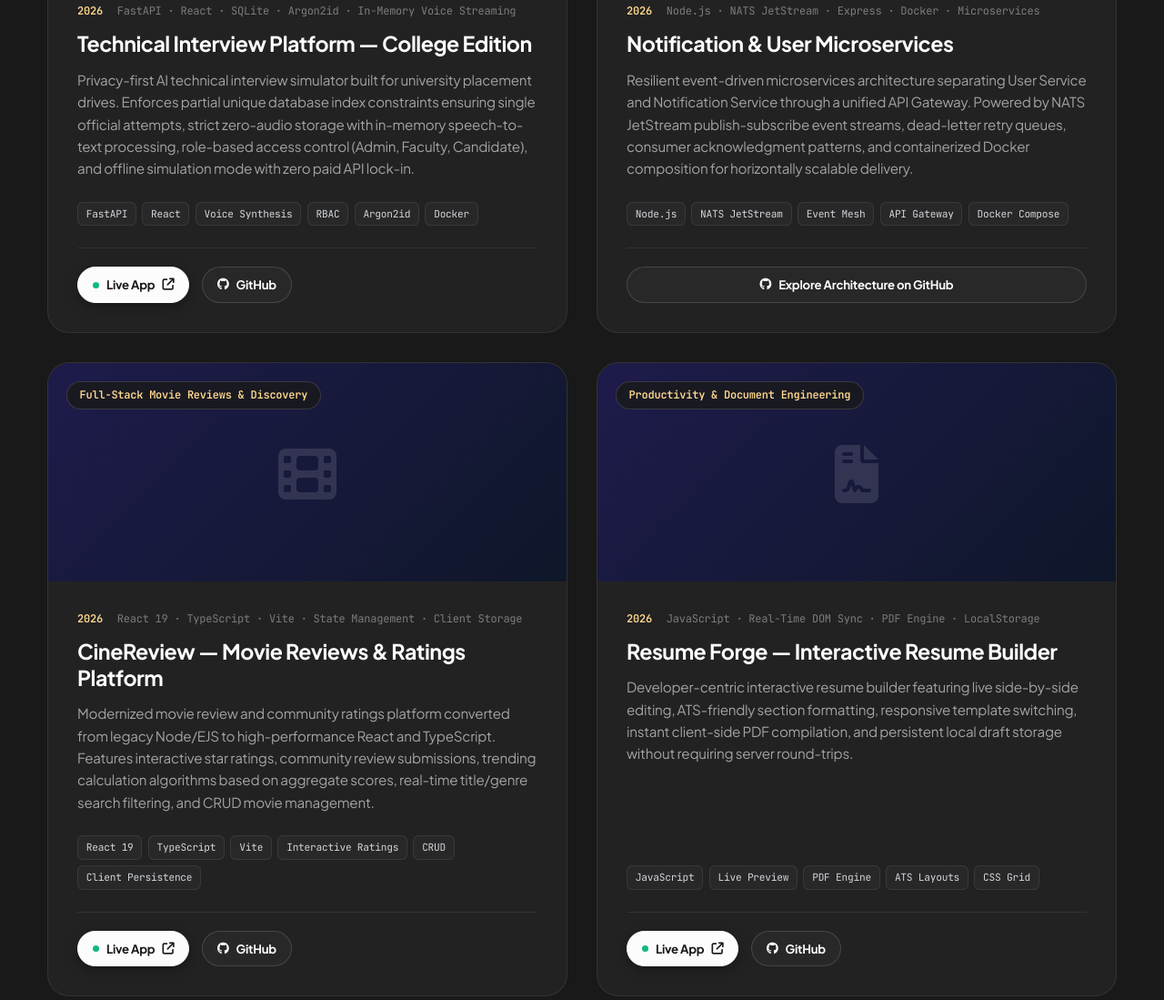
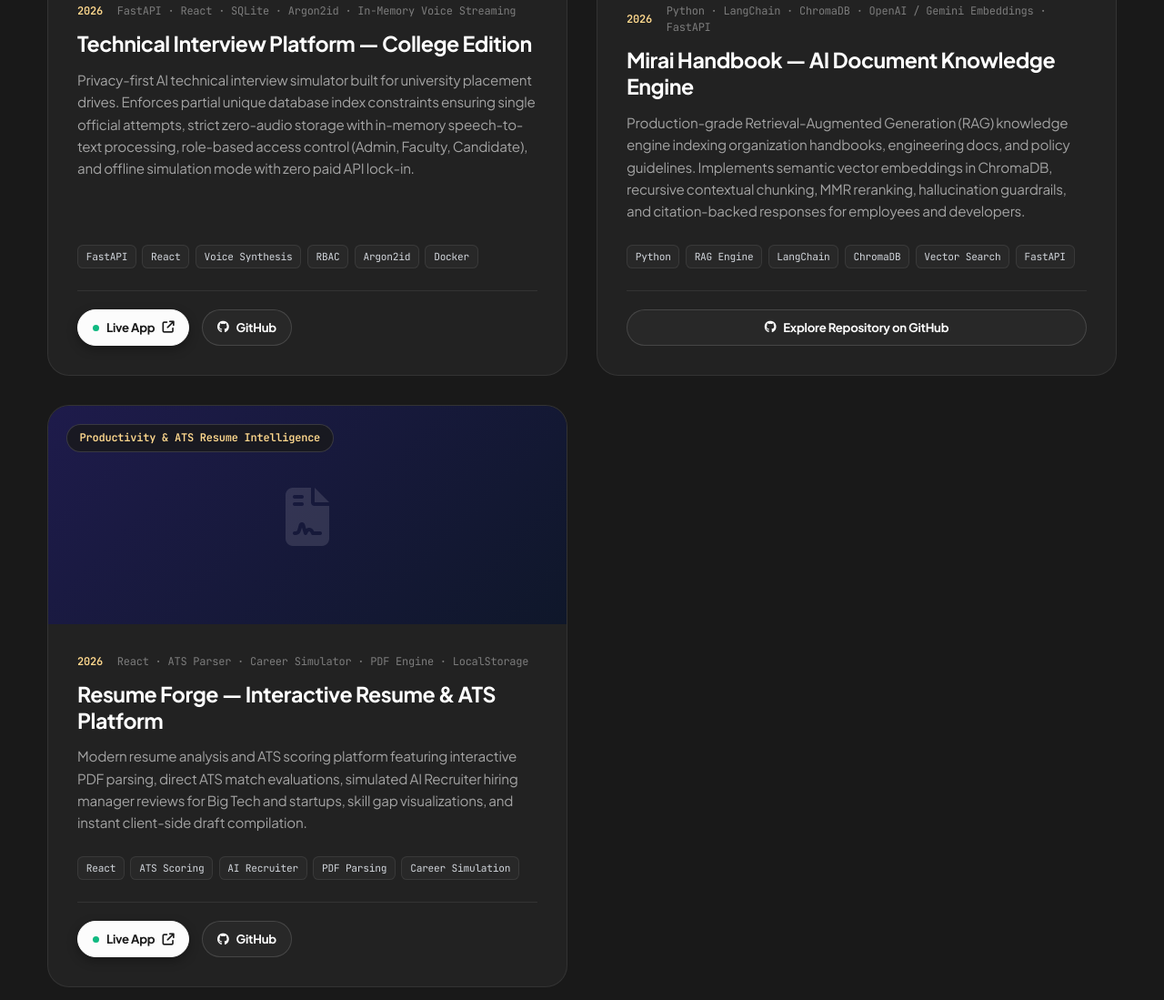
Before and after one commit to dsaicharan072-cmyk/portfolio, a plain HTML site: page index.html in a window 1280 px wide. Shown: the part 2463-3562 px from the top of the page at 91% size. Drawn offline with Linux system fonts and the light colour scheme.

Commit message:
feat(projects): replace microservices and cinereview with mirai-handbook-rag and update Resume Forge description

```diff
--- a/index.html
+++ b/index.html
@@ -252,82 +252,44 @@
             </div>
           </article>
 
-          <!-- Card 4: Notification Microservices -->
+          <!-- Card 4: Mirai Handbook RAG (AI Document Knowledge Assistant) -->
           <article class="work-card">
             <div class="card-visual visual-nats">
-              <span class="visual-badge">Distributed Systems & Event Mesh</span>
+              <span class="visual-badge">Generative AI & Semantic Retrieval</span>
               <div class="visual-symbol">
-                <i class="fa-solid fa-network-wired"></i>
+                <i class="fa-solid fa-book-bookmark"></i>
               </div>
             </div>
             <div class="card-body">
               <div class="card-meta-line">
                 <span class="card-year">2026</span>
-                <span>Node.js · NATS JetStream · Express · Docker · Microservices</span>
+                <span>Python · LangChain · ChromaDB · OpenAI / Gemini Embeddings · FastAPI</span>
               </div>
-              <h3 class="card-title">Notification & User Microservices</h3>
+              <h3 class="card-title">Mirai Handbook — AI Document Knowledge Engine</h3>
               <p class="card-summary">
-                Resilient event-driven microservices architecture separating User Service and Notification Service through a unified API Gateway. Powered by NATS JetStream publish-subscribe event streams, dead-letter retry queues, consumer acknowledgment patterns, and containerized Docker composition for horizontally scalable delivery.
+                Production-grade Retrieval-Augmented Generation (RAG) knowledge engine indexing organization handbooks, engineering docs, and policy guidelines. Implements semantic vector embeddings in ChromaDB, recursive contextual chunking, MMR reranking, hallucination guardrails, and citation-backed responses for employees and developers.
               </p>
               <div class="card-tags">
-                <span class="tag">Node.js</span>
-                <span class="tag">NATS JetStream</span>
-                <span class="tag">Event Mesh</span>
-                <span class="tag">API Gateway</span>
-                <span class="tag">Docker Compose</span>
+                <span class="tag">Python</span>
+                <span class="tag">RAG Engine</span>
+                <span class="tag">LangChain</span>
+                <span class="tag">ChromaDB</span>
+                <span class="tag">Vector Search</span>
+                <span class="tag">FastAPI</span>
               </div>
               <div class="card-links">
-                <a href="https://github.com/dsaicharan072-cmyk/user-notification-microservices" target="_blank" rel="noopener noreferrer" class="btn-project btn-project-github" style="grid-column: 1 / -1; width: 100%; justify-content: center;">
+                <a href="https://github.com/dsaicharan072-cmyk/mirai-handbook-rag" target="_blank" rel="noopener noreferrer" class="btn-project btn-project-github" style="grid-column: 1 / -1; width: 100%; justify-content: center;">
                   <i class="fa-brands fa-github"></i>
-                  <span>Explore Architecture on GitHub</span>
+                  <span>Explore Repository on GitHub</span>
                 </a>
               </div>
             </div>
           </article>
 
-          <!-- Card 5: CineReview (Movie Reviews & Ratings) -->
+          <!-- Card 5: Resume Forge -->
           <article class="work-card">
             <div class="card-visual visual-coachghost">
-              <span class="visual-badge">Full-Stack Movie Reviews & Discovery</span>
-              <div class="visual-symbol">
-                <i class="fa-solid fa-film"></i>
-              </div>
-            </div>
-            <div class="card-body">
-              <div class="card-meta-line">
-                <span class="card-year">2026</span>
-                <span>React 19 · TypeScript · Vite · State Management · Client Storage</span>
-              </div>
-              <h3 class="card-title">CineReview — Movie Reviews & Ratings Platform</h3>
-              <p class="card-summary">
-                Modernized movie review and community ratings platform converted from legacy Node/EJS to high-performance React and TypeScript. Features interactive star ratings, community review submissions, trending calculation algorithms based on aggregate scores, real-time title/genre search filtering, and CRUD movie management.
-              </p>
-              <div class="card-tags">
-                <span class="tag">React 19</span>
-                <span class="tag">TypeScript</span>
-                <span class="tag">Vite</span>
-                <span class="tag">Interactive Ratings</span>
-                <span class="tag">CRUD</span>
-                <span class="tag">Client Persistence</span>
-              </div>
-              <div class="card-links">
-                <a href="https://dsaicharan072-cmyk.github.io/movie-review-app/" target="_blank" rel="noopener noreferrer" class="btn-project btn-project-live">
-                  <span class="live-pulse-dot"></span>
-                  <span>Live App</span>
-                  <i class="fa-solid fa-arrow-up-right-from-square"></i>
-                </a>
-                <a href="https://github.com/dsaicharan072-cmyk/movie-review-app" target="_blank" rel="noopener noreferrer" class="btn-project btn-project-github">
-                  <i class="fa-brands fa-github"></i>
-                  <span>GitHub</span>
-                </a>
-              </div>
-            </div>
-          </article>
-
-          <!-- Card 6: Resume Forge -->
-          <article class="work-card">
-            <div class="card-visual visual-coachghost">
-              <span class="visual-badge">Productivity & Document Engineering</span>
+              <span class="visual-badge">Productivity & ATS Resume Intelligence</span>
               <div class="visual-symbol">
                 <i class="fa-solid fa-file-contract"></i>
               </div>
@@ -335,18 +297,18 @@
             <div class="card-body">
               <div class="card-meta-line">
                 <span class="card-year">2026</span>
-                <span>JavaScript · Real-Time DOM Sync · PDF Engine · LocalStorage</span>
+                <span>React · ATS Parser · Career Simulator · PDF Engine · LocalStorage</span>
               </div>
-              <h3 class="card-title">Resume Forge — Interactive Resume Builder</h3>
+              <h3 class="card-title">Resume Forge — Interactive Resume & ATS Platform</h3>
               <p class="card-summary">
-                Developer-centric interactive resume builder featuring live side-by-side editing, ATS-friendly section formatting, responsive template switching, instant client-side PDF compilation, and persistent local draft storage without requiring server round-trips.
+                Modern resume analysis and ATS scoring platform featuring interactive PDF parsing, direct ATS match evaluations, simulated AI Recruiter hiring manager reviews for Big Tech and startups, skill gap visualizations, and instant client-side draft compilation.
               </p>
               <div class="card-tags">
-                <span class="tag">JavaScript</span>
-                <span class="tag">Live Preview</span>
-                <span class="tag">PDF Engine</span>
-                <span class="tag">ATS Layouts</span>
-                <span class="tag">CSS Grid</span>
+                <span class="tag">React</span>
+                <span class="tag">ATS Scoring</span>
+                <span class="tag">AI Recruiter</span>
+                <span class="tag">PDF Parsing</span>
+                <span class="tag">Career Simulation</span>
               </div>
               <div class="card-links">
                 <a href="https://dsaicharan072-cmyk.github.io/Resume_forge/" target="_blank" rel="noopener noreferrer" class="btn-project btn-project-live">
```
